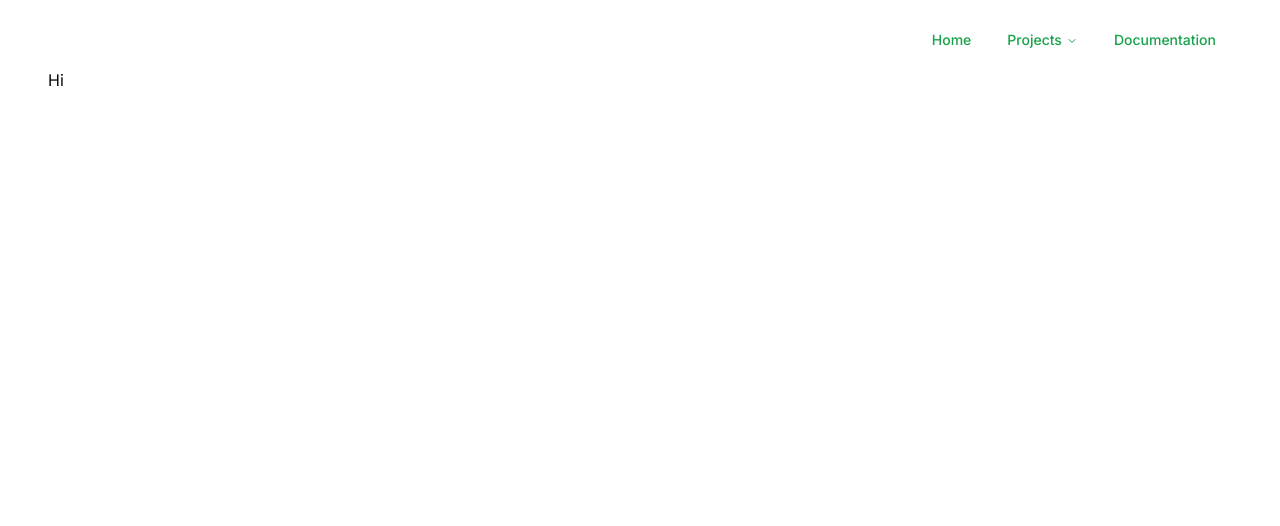
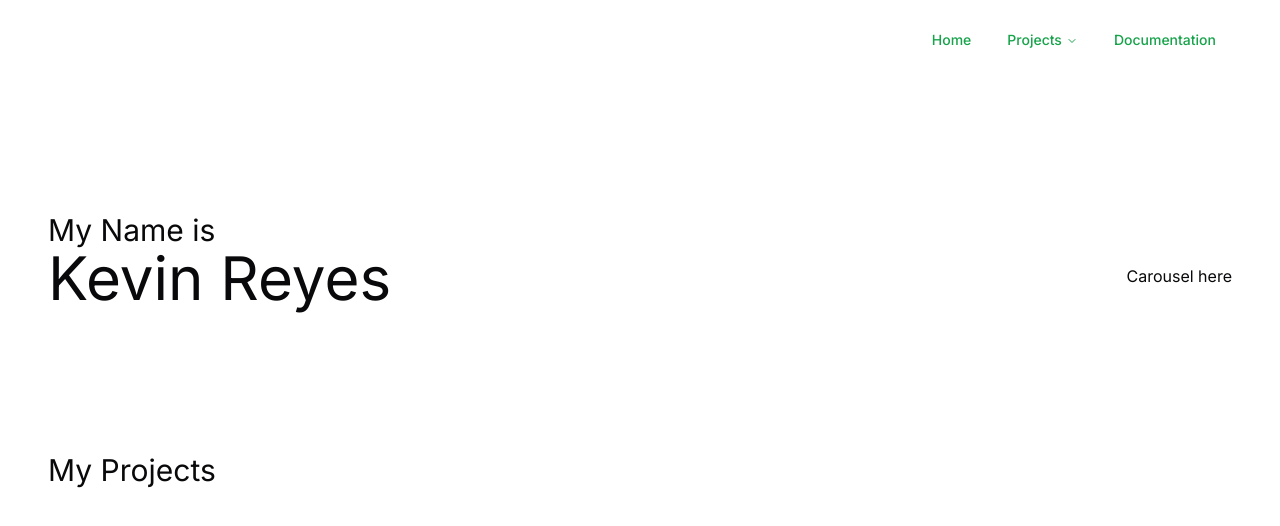
Before and after one commit to MindElectric/portfolio, a Next.js app: page / in a window 1280 px wide. Shown: the top 526 px of the page. Built offline with nearby package versions, Linux system fonts and the light colour scheme.

Commit message:
Made home page responive

```diff
--- a/src/app/(portfolio)/layout.tsx
+++ b/src/app/(portfolio)/layout.tsx
@@ -6,7 +6,7 @@ export default function PortfolioLayout({
     children: React.ReactNode;
 }) {
     return (
-        <main className="min-h-screen px-12">
+        <main className="min-h-screen flex flex-col items-center md:block px-8 md:px-12">
             <TopMenu />
             <div className="pt-2">{children}</div>
         </main>
--- a/src/app/(portfolio)/page.tsx
+++ b/src/app/(portfolio)/page.tsx
@@ -2,7 +2,19 @@
 export default function HomePage() {
     return (
         <>
-            Hi
+            <div className="block md:flex md:min-h-96 justify-between items-center">
+                <div>
+                    <div className="text-xl md:text-2xl lg:text-3xl">My Name is</div>
+                    <div className="text-4xl md:text-5xl lg:text-6xl">Kevin Reyes</div>
+                </div>
+                <div className="mt-8">
+                    Carousel here
+                </div>
+            </div>
+
+            <div className="h-1/2">
+                <div className="text-xl md:text-2xl lg:text-3xl">My Projects</div>
+            </div>
         </>
     );
 }
```
